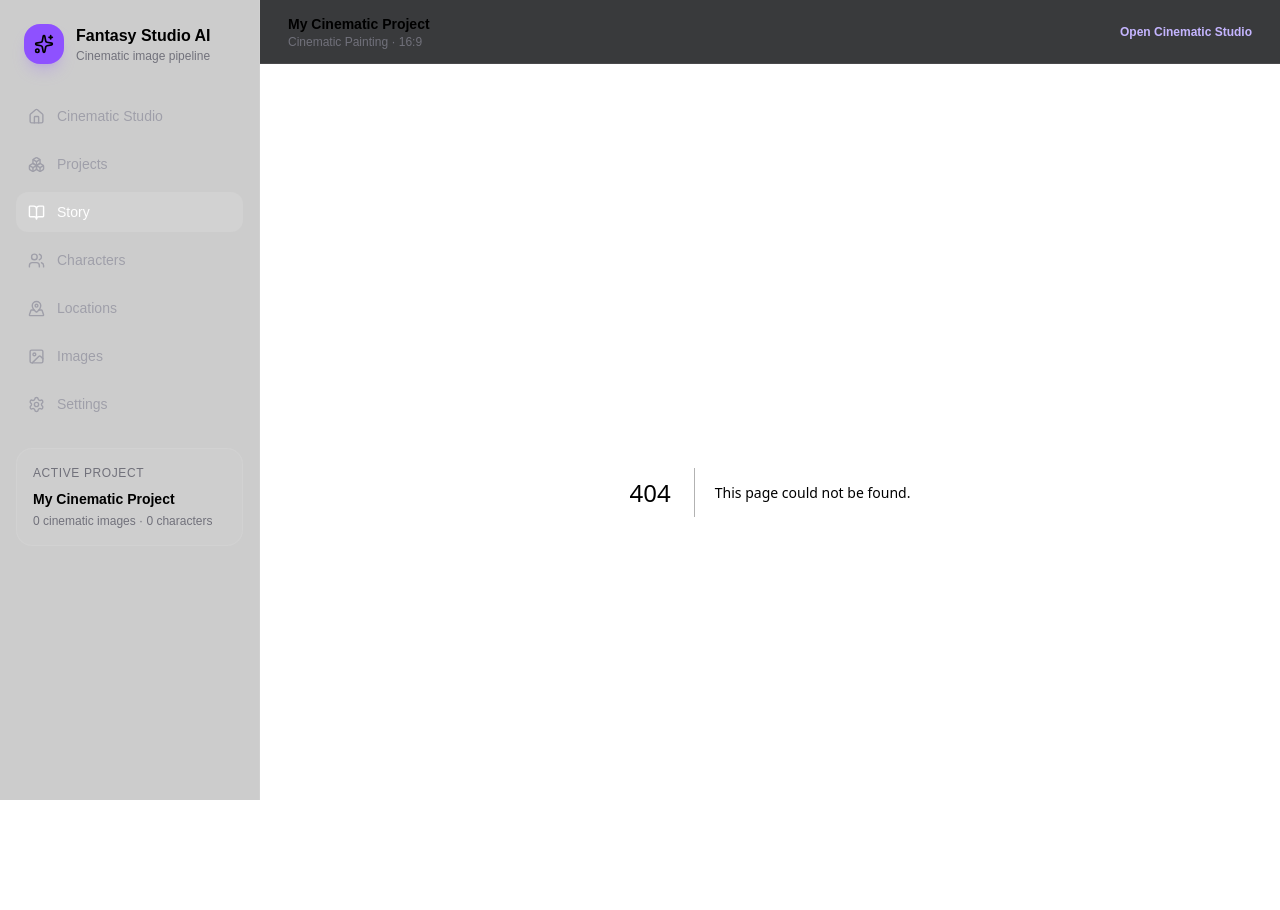
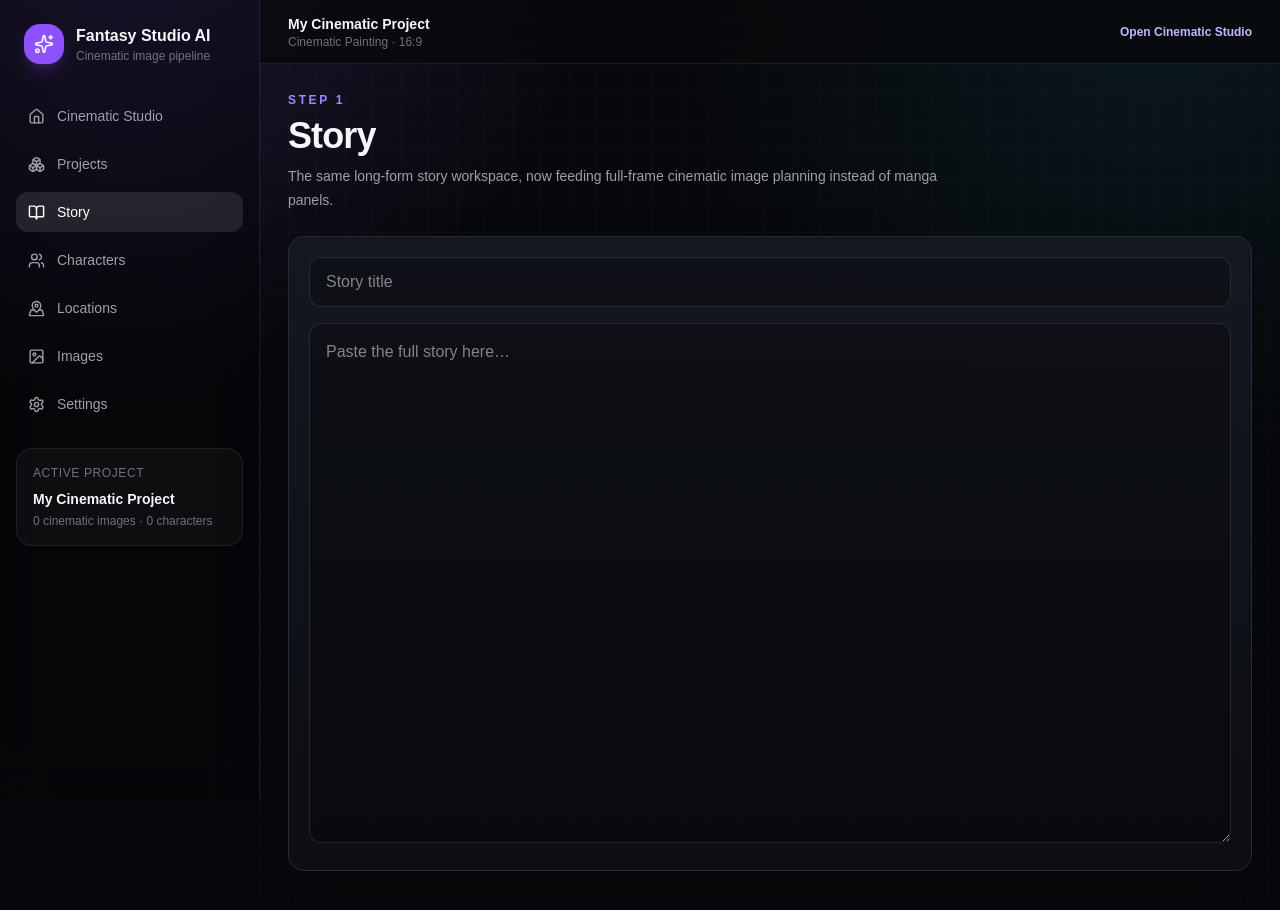
Before and after one commit to shuvinexofficial143-design/Fantasy-manga, a Next.js app: page /story in a window 1280 px wide. Before the commit this address had no page. Shown: the top 910 px of the page. Built offline with nearby package versions, Linux system fonts and the light colour scheme.

Commit message:
Add cinematic project pages and CI

```diff
--- /dev/null
+++ b/app/characters/page.tsx
@@ -0,0 +1,11 @@
+"use client";
+import {PageHeading,Card} from "@/components/ui";
+import {useProject} from "@/components/project-provider";
+
+export default function CharactersPage(){
+  const {project}=useProject();
+  return <>
+    <PageHeading eyebrow="Step 2" title="Characters" description="Reference-first character library. Face, hair, body proportions and outfit continuity feed cinematic image similarity."/>
+    <div className="grid gap-4 md:grid-cols-2">{project.characters.length?project.characters.map((character)=><Card key={character.id} className="p-4"><div className="flex gap-4">{character.referenceImage?<img src={character.referenceImage} alt="" className="h-28 w-28 rounded-xl object-cover"/>:<div className="h-28 w-28 rounded-xl bg-white/5"/>}<div><div className="font-bold">{character.name}</div><div className="mt-1 text-sm text-zinc-400">{character.appearance||"No visual description yet."}</div><div className="mt-2 text-xs text-zinc-500">{character.outfit}</div></div></div></Card>):<Card className="p-6 text-zinc-500">Add characters from the main Cinematic Studio.</Card>}</div>
+  </>;
+}
--- /dev/null
+++ b/app/images/page.tsx
@@ -0,0 +1,12 @@
+"use client";
+import {ImageIcon} from "lucide-react";
+import {PageHeading,Card} from "@/components/ui";
+import {useProject} from "@/components/project-provider";
+
+export default function ImagesPage(){
+  const {project}=useProject();
+  return <>
+    <PageHeading eyebrow="Step 4" title="Cinematic Images" description="One complete image per scene. No manga page composition, no webtoon slicing and no multi-panel output."/>
+    <div className="grid gap-5 lg:grid-cols-2">{project.images.length?project.images.map((image)=><Card key={image.id} className="overflow-hidden"><div className="aspect-video bg-black/30">{image.image?<img src={image.image} alt={image.title} className="h-full w-full object-cover"/>:<div className="grid h-full place-items-center text-zinc-600"><ImageIcon size={34}/></div>}</div><div className="p-4"><div className="text-xs font-bold uppercase tracking-widest text-violet-400">Scene {image.sceneNumber}</div><div className="mt-1 font-bold">{image.title}</div><div className="mt-2 text-xs text-zinc-500">{image.status}</div></div></Card>):<Card className="p-6 text-zinc-500">Build scenes from the main Cinematic Studio first.</Card>}</div>
+  </>;
+}
--- /dev/null
+++ b/app/locations/page.tsx
@@ -0,0 +1,11 @@
+"use client";
+import {PageHeading,Card} from "@/components/ui";
+import {useProject} from "@/components/project-provider";
+
+export default function LocationsPage(){
+  const {project}=useProject();
+  return <>
+    <PageHeading eyebrow="Step 3" title="Locations" description="Recurring environment references for architecture, atmosphere, props and lighting continuity."/>
+    <div className="grid gap-4 md:grid-cols-2">{project.locations.length?project.locations.map((location)=><Card key={location.id} className="p-4"><div className="flex gap-4">{location.referenceImage?<img src={location.referenceImage} alt="" className="h-28 w-28 rounded-xl object-cover"/>:<div className="h-28 w-28 rounded-xl bg-white/5"/>}<div><div className="font-bold">{location.name}</div><div className="mt-1 text-sm text-zinc-400">{location.description||"No environment description yet."}</div><div className="mt-2 text-xs text-zinc-500">{location.lighting}</div></div></div></Card>):<Card className="p-6 text-zinc-500">Add locations from the main Cinematic Studio.</Card>}</div>
+  </>;
+}
--- /dev/null
+++ b/app/projects/page.tsx
@@ -0,0 +1,12 @@
+"use client";
+import {Plus} from "lucide-react";
+import {PageHeading,Button,Card} from "@/components/ui";
+import {useProject} from "@/components/project-provider";
+
+export default function ProjectsPage(){
+  const {state,project,setState,createNewProject}=useProject();
+  return <>
+    <PageHeading eyebrow="Workspace" title="Projects" description="StoryFrame-style project switcher for independent cinematic image projects." action={<Button onClick={createNewProject}><Plus size={16}/>New Project</Button>}/>
+    <div className="grid gap-4 md:grid-cols-2 xl:grid-cols-3">{state.projects.map((item)=><button key={item.id} onClick={()=>setState((current)=>({...current,activeProjectId:item.id}))} className="text-left"><Card className={`p-5 transition ${item.id===project.id?"border-violet-500/50":"hover:border-white/20"}`}><div className="font-bold">{item.name}</div><div className="mt-2 text-sm text-zinc-500">{item.images.length} cinematic images · {item.characters.length} characters</div><div className="mt-3 text-xs text-zinc-600">{item.visualStyle} · {item.aspectRatio}</div></Card></button>)}</div>
+  </>;
+}
--- /dev/null
+++ b/app/settings/page.tsx
@@ -0,0 +1,15 @@
+"use client";
+import {PageHeading,Card} from "@/components/ui";
+import {useProject} from "@/components/project-provider";
+
+export default function SettingsPage(){
+  const {project,updateProject}=useProject();
+  return <>
+    <PageHeading eyebrow="Configuration" title="Settings" description="Project-level cinematic style and aspect ratio. API secrets stay server-side in deployment environment variables."/>
+    <Card className="max-w-2xl space-y-4 p-5">
+      <label className="block"><span className="mb-1 block text-xs text-zinc-500">Project name</span><input value={project.name} onChange={(e)=>updateProject((p)=>({...p,name:e.target.value,updatedAt:new Date().toISOString()}))} className="w-full rounded-xl border border-white/10 bg-black/25 px-4 py-3"/></label>
+      <label className="block"><span className="mb-1 block text-xs text-zinc-500">Visual style</span><input value={project.visualStyle} onChange={(e)=>updateProject((p)=>({...p,visualStyle:e.target.value,updatedAt:new Date().toISOString()}))} className="w-full rounded-xl border border-white/10 bg-black/25 px-4 py-3"/></label>
+      <div className="rounded-xl border border-white/10 bg-white/5 p-4 text-sm text-zinc-400">Reference photos are sent only to a provider that supports image references. If Google Vertex Gemini is configured, similarity references are used; public fallback is text-only.</div>
+    </Card>
+  </>;
+}
--- /dev/null
+++ b/app/story/page.tsx
@@ -0,0 +1,14 @@
+"use client";
+import {PageHeading,Card} from "@/components/ui";
+import {useProject} from "@/components/project-provider";
+
+export default function StoryPage(){
+  const {project,updateProject}=useProject();
+  return <>
+    <PageHeading eyebrow="Step 1" title="Story" description="The same long-form story workspace, now feeding full-frame cinematic image planning instead of manga panels."/>
+    <Card className="p-5">
+      <input value={project.storyTitle} onChange={(e)=>updateProject((p)=>({...p,storyTitle:e.target.value,updatedAt:new Date().toISOString()}))} placeholder="Story title" className="mb-4 w-full rounded-xl border border-white/10 bg-black/25 px-4 py-3 font-bold"/>
+      <textarea value={project.story} onChange={(e)=>updateProject((p)=>({...p,story:e.target.value,updatedAt:new Date().toISOString()}))} className="min-h-[520px] w-full rounded-xl border border-white/10 bg-black/25 p-4 text-sm leading-7" placeholder="Paste the full story here…"/>
+    </Card>
+  </>;
+}
```
Also changed, not shown: 1 other file (tests, documents, lock files or other folders).
